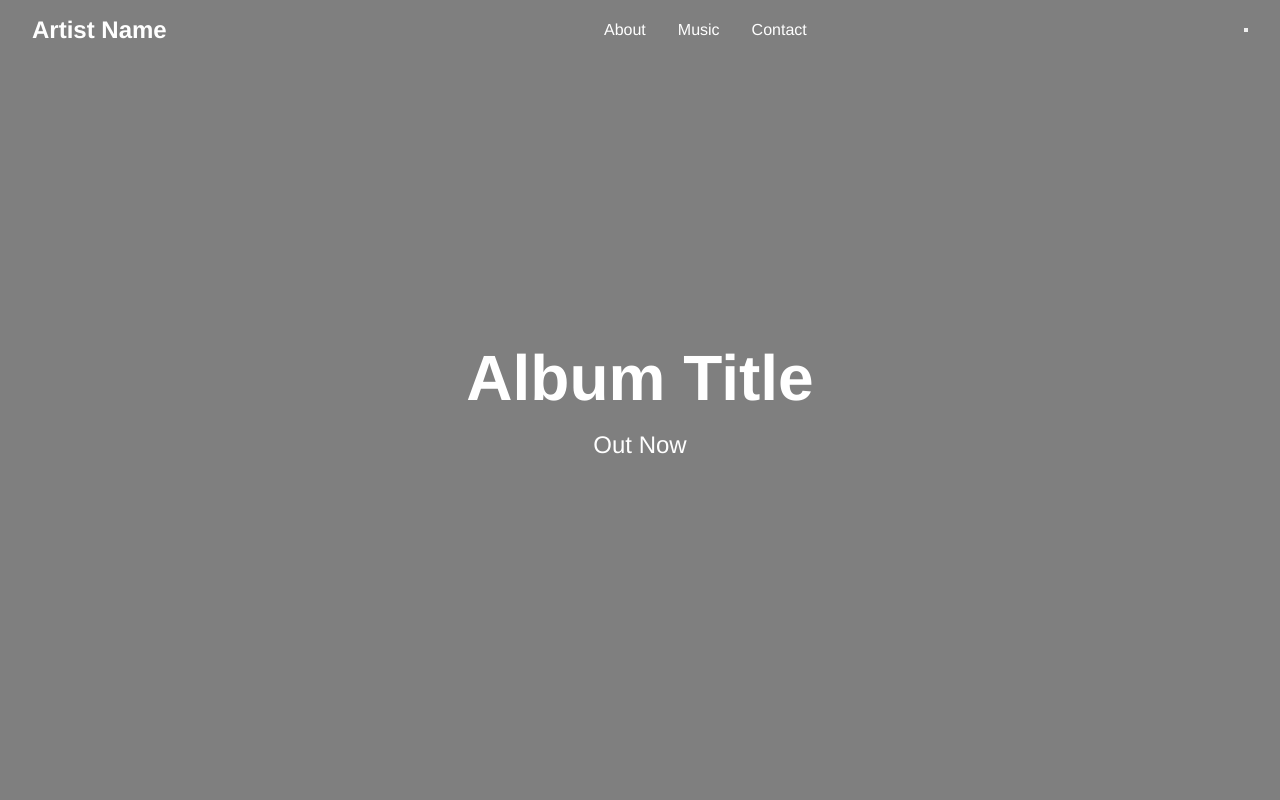
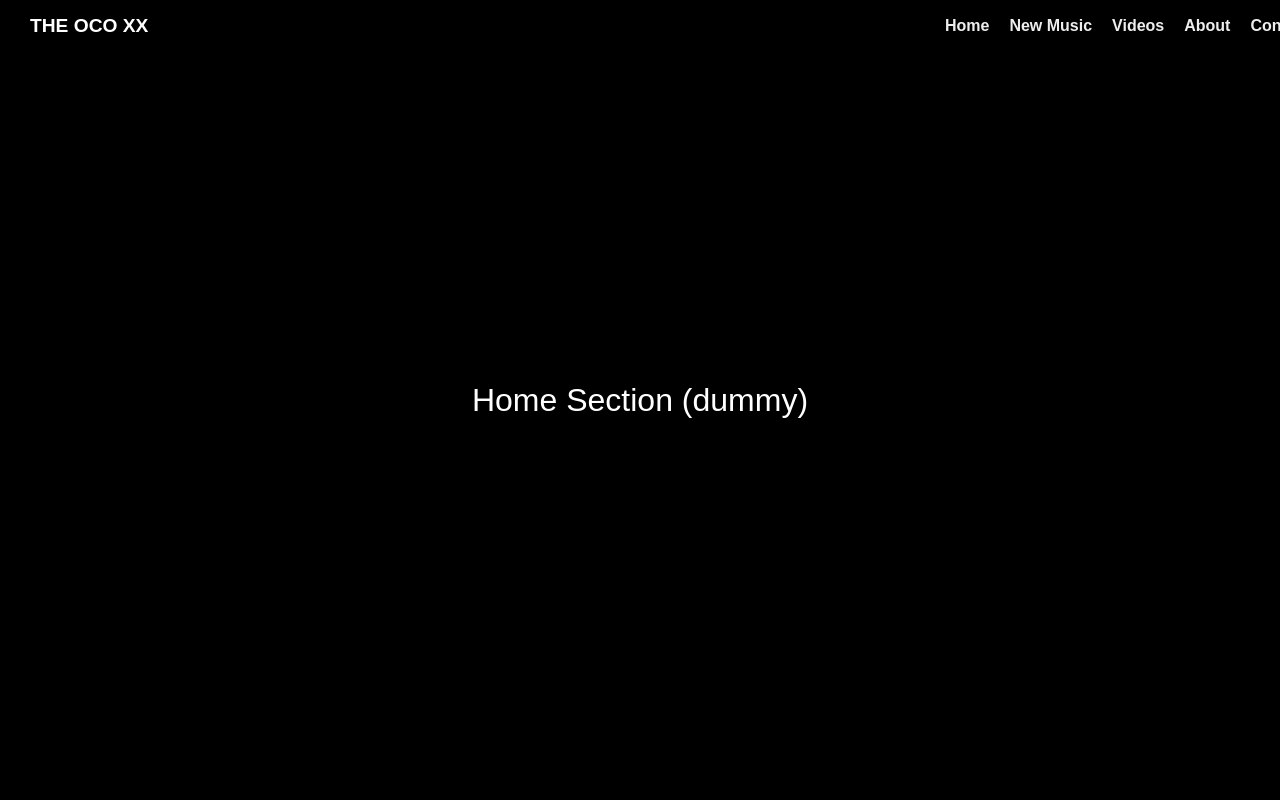
Before and after one commit to theokokx/theocoxx, a plain HTML site: page index.html in a window 1280 px wide. Shown: the top 800 px of the page. Drawn offline with Linux system fonts and the light colour scheme.

Commit message:
Update index.html

```diff
--- a/index.html
+++ b/index.html
@@ -3,34 +3,90 @@
 <head>
   <meta charset="UTF-8">
   <meta name="viewport" content="width=device-width, initial-scale=1.0">
-    <title>Your Artist Name - New Album</title>
-    <link rel="stylesheet" href="styles.css">
+  <title>THE OCO XX</title>
+  <style>
+    body, html {
+      margin: 0;
+      padding: 0;
+      font-family: Arial, sans-serif;
+      scroll-behavior: smooth;
+    }
+
+    /* Fixed header */
+    header {
+      position: fixed;
+      top: 0;
+      left: 0;
+      width: 100%;
+      background: rgba(0,0,0,0.8);
+      color: white;
+      display: flex;
+      justify-content: space-between;
+      align-items: center;
+      padding: 15px 30px;
+      z-index: 1000;
+    }
+
+    header h1 {
+      margin: 0;
+      font-size: 1.2rem;
+    }
+
+    nav ul {
+      list-style: none;
+      margin: 0;
+      padding: 0;
+      display: flex;
+      gap: 20px;
+    }
+
+    nav a {
+      color: #eee;
+      text-decoration: none;
+      font-weight: bold;
+    }
+
+    nav a:hover {
+      color: #f4c542;
+    }
+
+    /* Section styles */
+    section {
+      height: 100vh; /* full screen height */
+      display: flex;
+      justify-content: center;
+      align-items: center;
+      font-size: 2rem;
+      color: white;
+    }
+
+    #home   { background: black; }
+    #music  { background: url('images/bg1.jpg') center/cover fixed no-repeat; }
+    #videos { background: url('images/bg2.jpg') center/cover fixed no-repeat; }
+    #about  { background: #222; }
+    #contact{ background: url('images/bg3.jpg') center/cover fixed no-repeat; }
+  </style>
 </head>
 <body>
-    <!-- This is your main header/hero section -->
-    <header class="hero">
+  <header>
+    <h1>THE OCO XX</h1>
     <nav>
-           <div class="nav-brand">Artist Name</div>
-            <ul class="nav-menu" id="nav-menu">
+      <ul>
+        <li><a href="#home">Home</a></li>
+        <li><a href="#music">New Music</a></li>
+        <li><a href="#videos">Videos</a></li>
         <li><a href="#about">About</a></li>
-              <li><a href="#music">Music</a></li>
         <li><a href="#contact">Contact</a></li>
       </ul>
-            <button class="hamburger" id="hamburger">
-              <i class="fas fa-bars"></i> <!-- Font Awesome hamburger icon -->
-            </button>
     </nav>
-        <div class="hero-content">
-            <h1>Album Title</h1>
-            <p>Out Now</p>
-        </div>
   </header>
 
   <main>
-        <!-- Your other sections (About, Music, Contact) will go here -->
-        <section id="about">...</section>
-        <section id="music">...</section>
-        <section id="contact">...</section>
+    <section id="home">Home Section (dummy)</section>
+    <section id="music">New Music Section (dummy)</section>
+    <section id="videos">Videos Section (dummy)</section>
+    <section id="about">About Section (dummy)</section>
+    <section id="contact">Contact Section (dummy)</section>
   </main>
 </body>
 </html>
```
Lines whose indentation alone changed are shown as unchanged.
